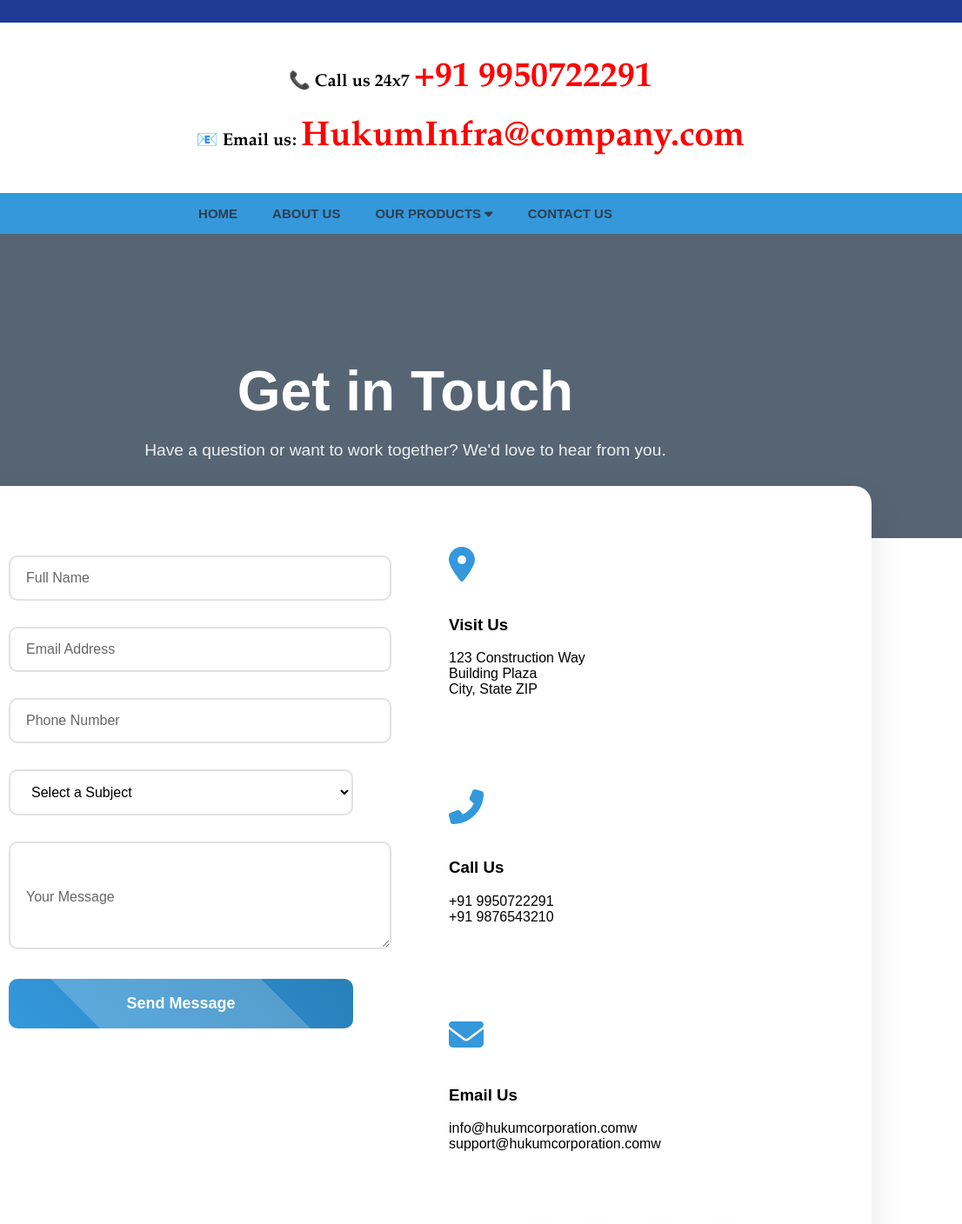
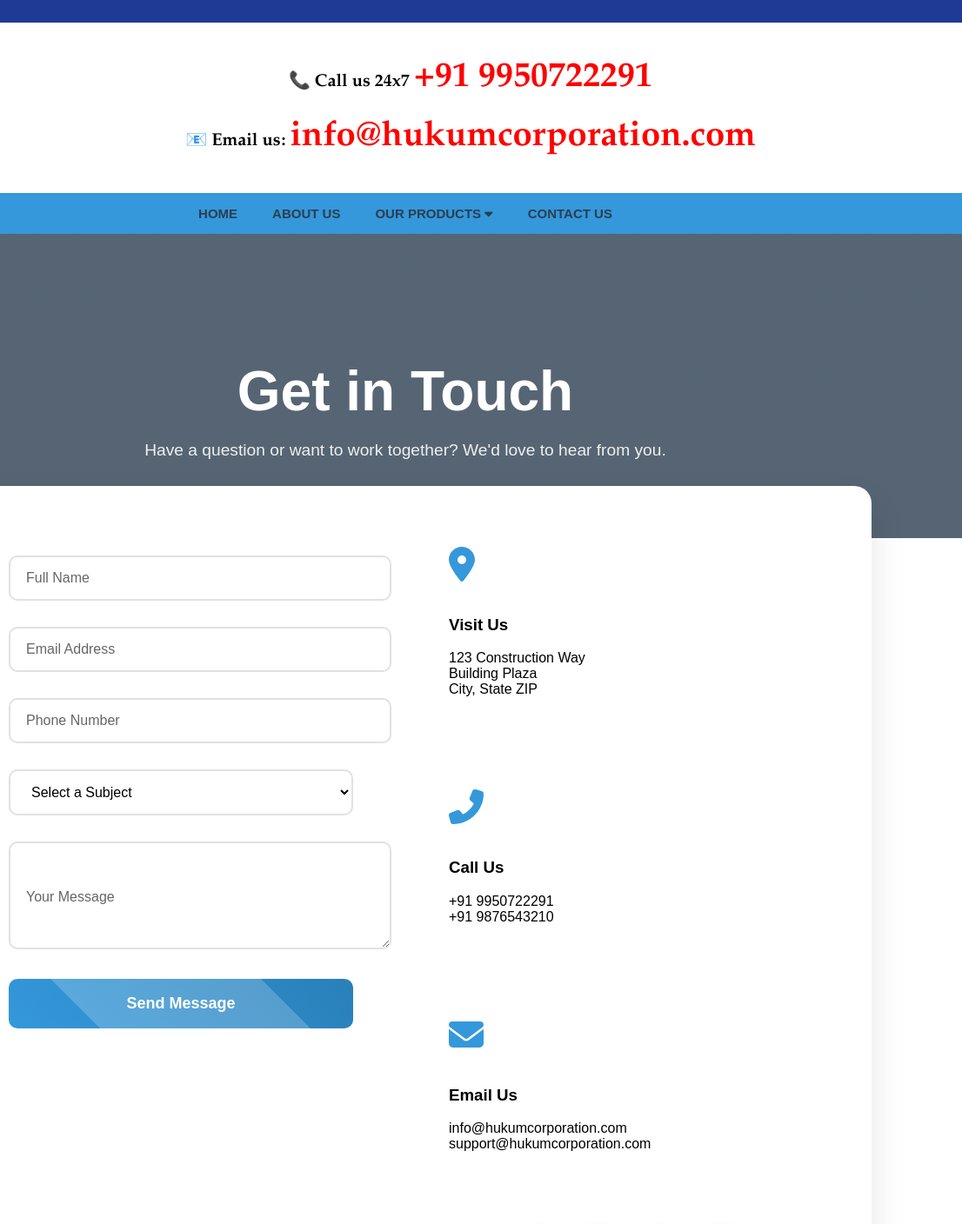
Before and after one commit to yuvi2118/HukumInfra-Web, a plain HTML site: page contact.html in a window 1280 px wide. Shown: the top 1408 px of the page at 87% size, 174-1280 px from the left. Drawn offline with Linux system fonts and the light colour scheme; some packages are replaced by stand-ins of ours; a script that the page names is missing.

Commit message:
Added info@hukumcorporation.com

```diff
--- a/contact.html
+++ b/contact.html
@@ -531,7 +531,7 @@
             </div>
             <div class="contact-info">
                 <p>📞 Call us 24x7 <span class="red-text">+91 9950722291</span></p>
-                <p>📧 Email us: <span class="red-text">HukumInfra@company.com</span></p>
+                <p>📧 Email us: <span class="red-text">info@hukumcorporation.com</span></p>
             </div>
         </div>
 
@@ -650,7 +650,7 @@
                         <div class="contact-info-card">
                             <i class="fas fa-envelope contact-info-icon"></i>
                             <h3>Email Us</h3>
-                            <p>info@hukumcorporation.comw<br>support@hukumcorporation.comw</p>
+                            <p>info@hukumcorporation.com<br>support@hukumcorporation.com</p>
                         </div>
 
                         <div class="social-links">
```
Also changed, not shown: index.html (+1 -1 lines).
